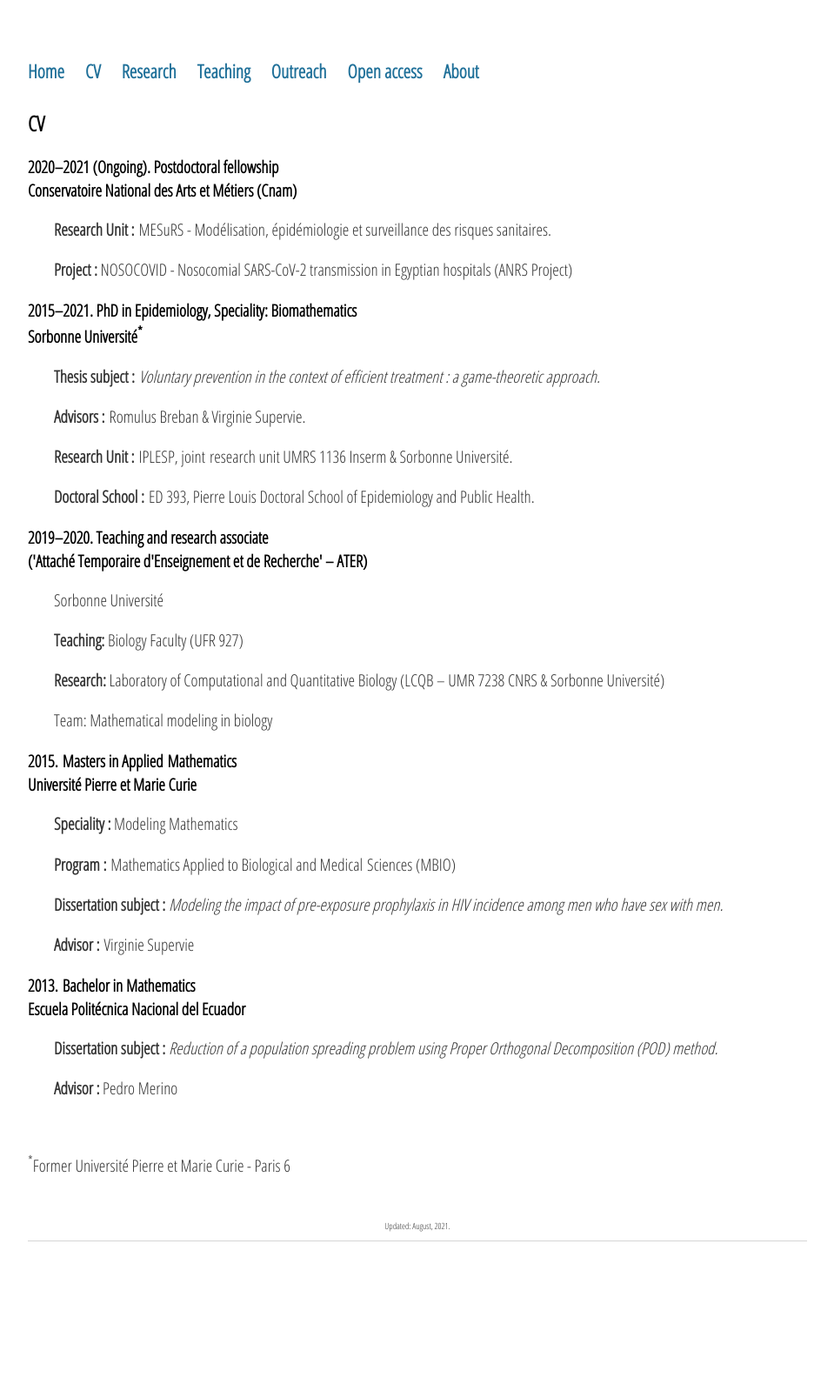
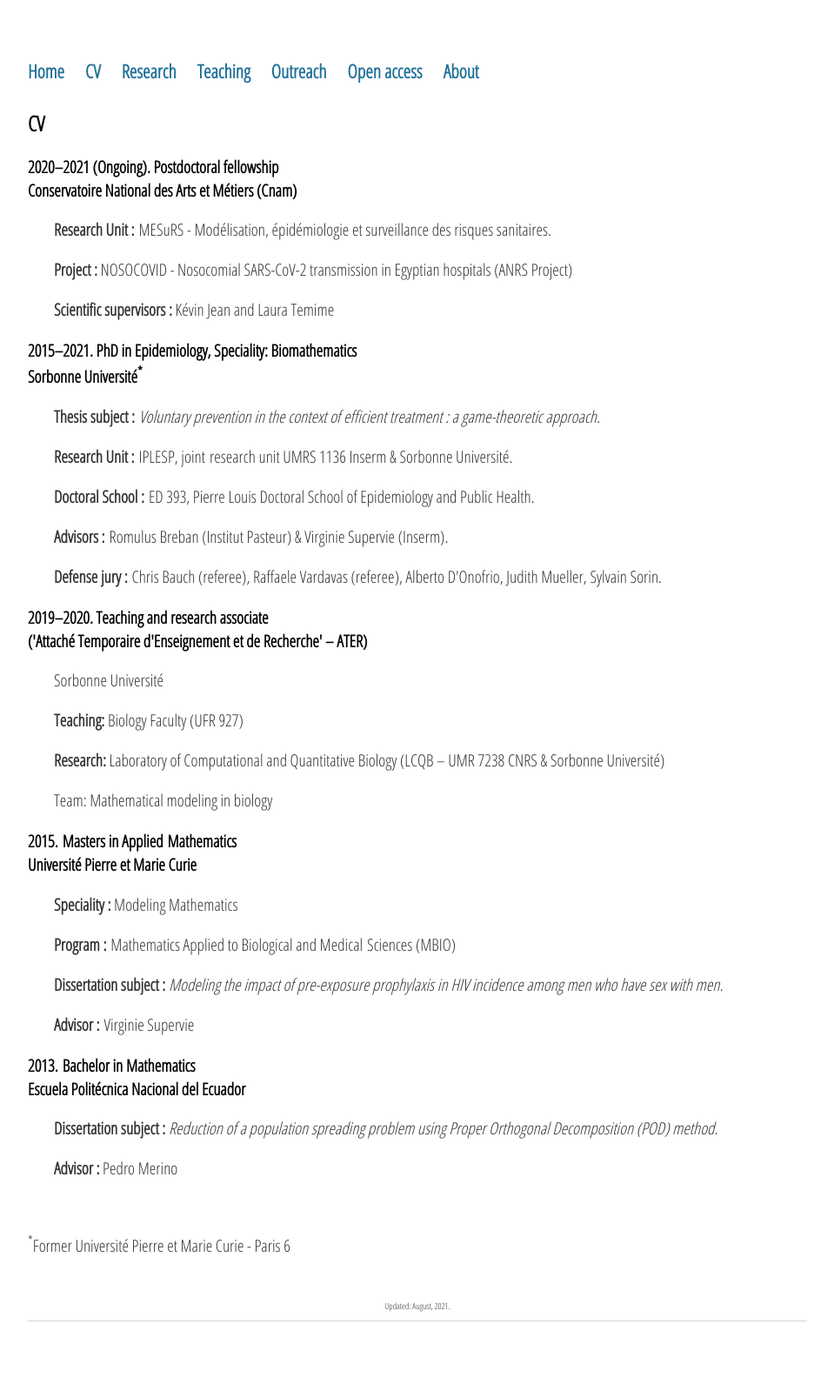
Before and after one commit to sjijon/sjijon.github.io, a Jekyll site: the page built from cv.html, in a window 1280 px wide. Shown: the whole page at 87% size, without its empty margins (160-1119 px from the left). Built offline with Jekyll 4.4.1, drawn with Linux system fonts in a browser that asks for light colours; nearby versions of some CDN libraries; before the commit the page ends 1507 px from its top, so only the background shows below that.

Commit message:
Reorganize subsections

```diff
--- a/cv.html
+++ b/cv.html
@@ -12,6 +12,10 @@
 	<p style="padding-left:30px;">
 		<strong>Project :</strong> NOSOCOVID - Nosocomial SARS-CoV-2 transmission in Egyptian hospitals (ANRS Project)
 	</p>
+	<p style="padding-left:30px;">
+		<strong>Scientific supervisors :</strong> Kévin Jean and Laura Temime
+	</p>
+
 
 	<h4>2015&ndash;2021. PhD in Epidemiology, Speciality: Biomathematics</h4>
 	<h4>Sorbonne Université<sup>*</sup></h4>
@@ -19,14 +23,19 @@
 		<strong>Thesis subject :</strong> <em>Voluntary prevention in the context of efficient treatment : a game-theoretic approach.</em>
 	</p>
 	<p style="padding-left:30px;">
-		<strong>Advisors :</strong> Romulus Breban & Virginie Supervie.
-	</p>
-	<p style="padding-left:30px;">
 		<strong>Research Unit :</strong> IPLESP, joint research unit UMRS 1136 Inserm & Sorbonne Université.
 	</p>
 	<p style="padding-left:30px;">
 		<strong>Doctoral School : </strong>ED 393, Pierre Louis Doctoral School of Epidemiology and Public Health.
 	</p>
+	<p style="padding-left:30px;">
+		<strong>Advisors :</strong> Romulus Breban (Institut Pasteur) & Virginie Supervie (Inserm).
+	</p>
+	<p style="padding-left:30px;">
+		<strong>Defense jury :</strong> Chris Bauch (referee), Raffaele Vardavas (referee), Alberto D'Onofrio,
+		Judith Mueller, Sylvain Sorin.
+	</p>
+
 
 	<h4>2019&ndash;2020. Teaching and research associate</h4>
 	<h4>('Attaché Temporaire d'Enseignement et de Recherche' – ATER)</h4>
```
Also changed, not shown: research.html (+20 -18 lines).
